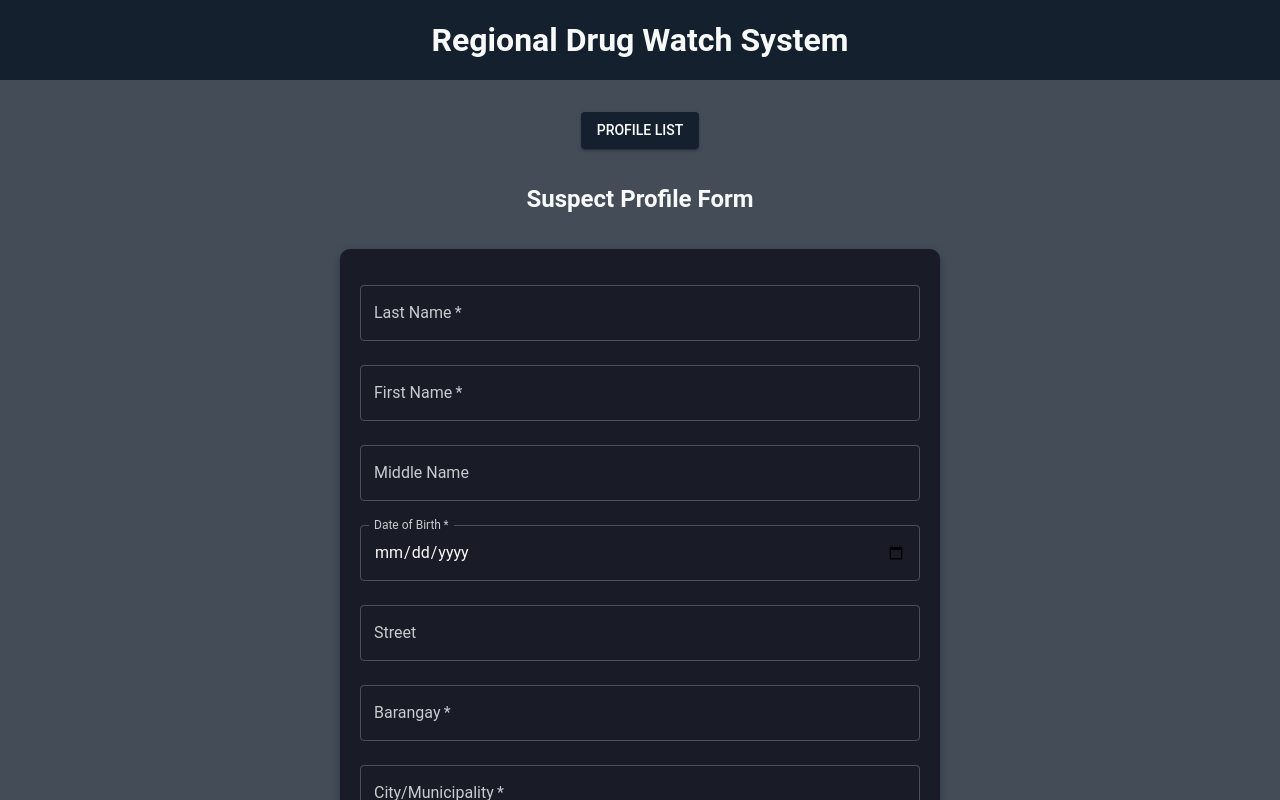
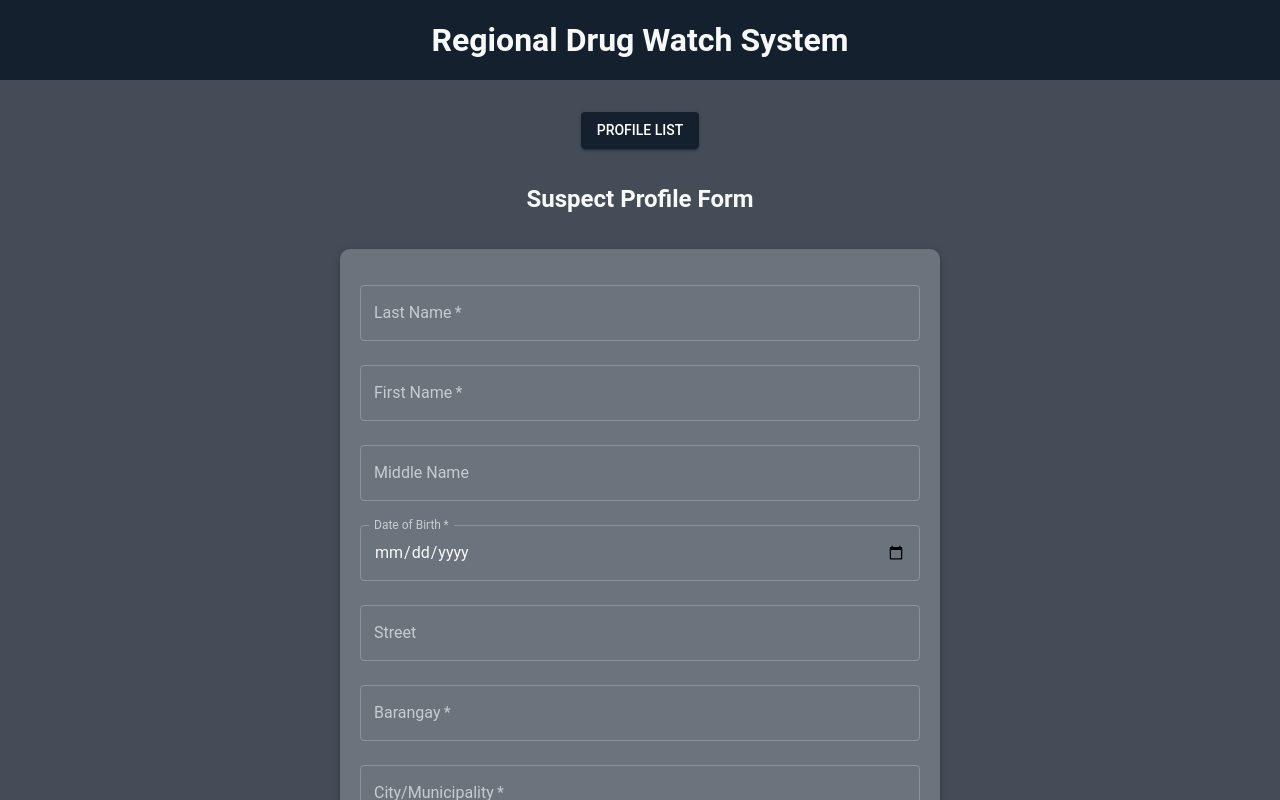
Before and after one commit to Edjery/regional-drug-watch-system, a React (Vite) app: page / in a window 1280 px wide. Built offline with nearby package versions, Linux system fonts and the light colour scheme; no server answers; what export-to-csv would draw is missing.

Commit message:
Change background color of form

```diff
--- a/src/components/common/WindowTab.tsx
+++ b/src/components/common/WindowTab.tsx
@@ -1,6 +1,6 @@
 import { Box, SxProps, Typography } from "@mui/material";
 import { ReactNode } from "react";
-import { forestChill, white } from "../../values/colors";
+import { cabinFabric, forestChill, white } from "../../values/colors";
 import { betterScrollStyle } from "../../values/styles";
 import transparency from "../../values/transparency";
 
@@ -26,7 +26,7 @@ const WindowTab = ({ windowTitle = "", children, sx, sxText }: Props) => {
         p: "20px",
 
         color: white,
-        bgcolor: forestChill.darkBlue + transparency[20],
+        bgcolor: cabinFabric.mistyBlue + transparency[70],
 
         borderRadius: "10px",
         boxShadow: 3,
```
